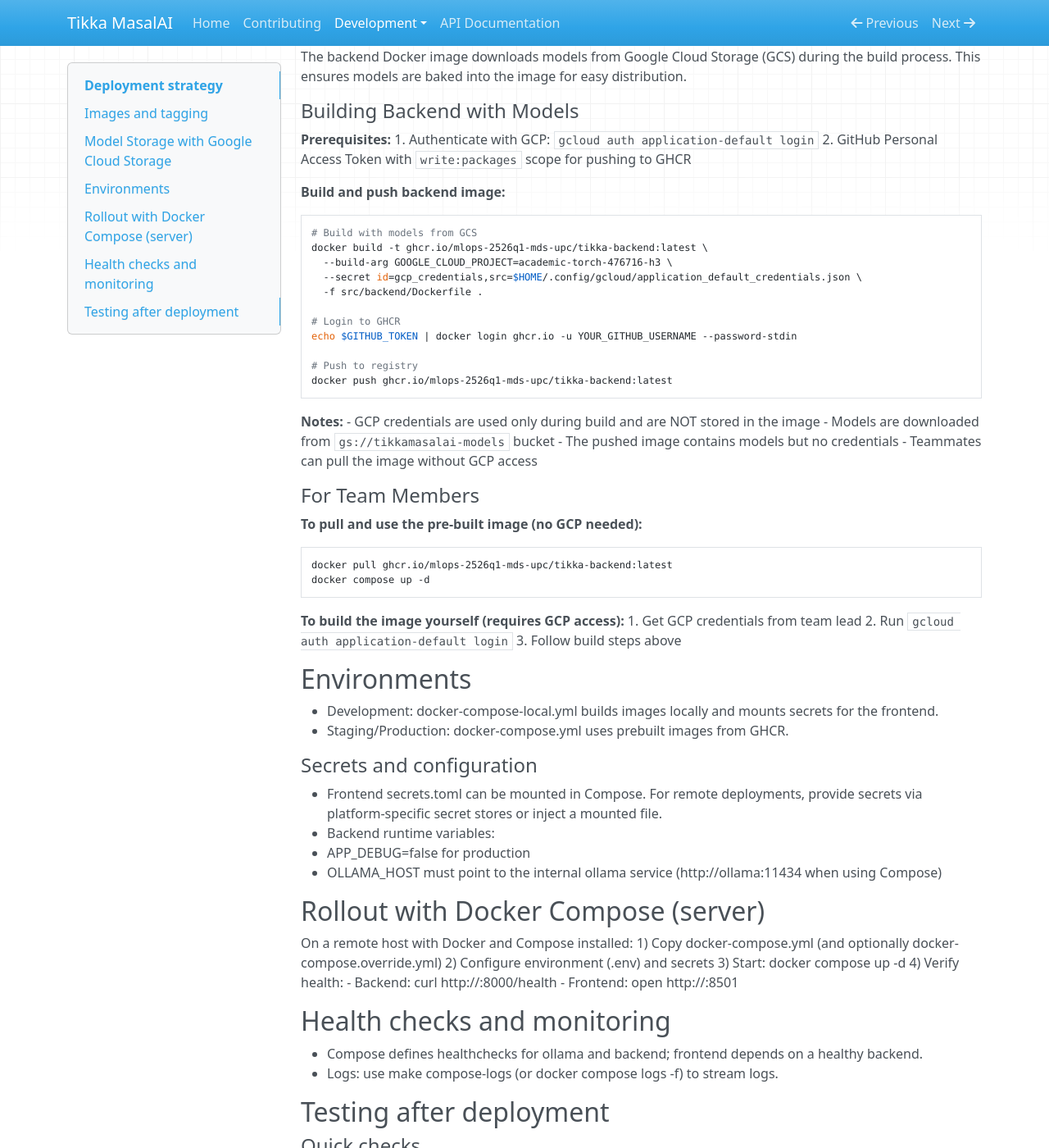
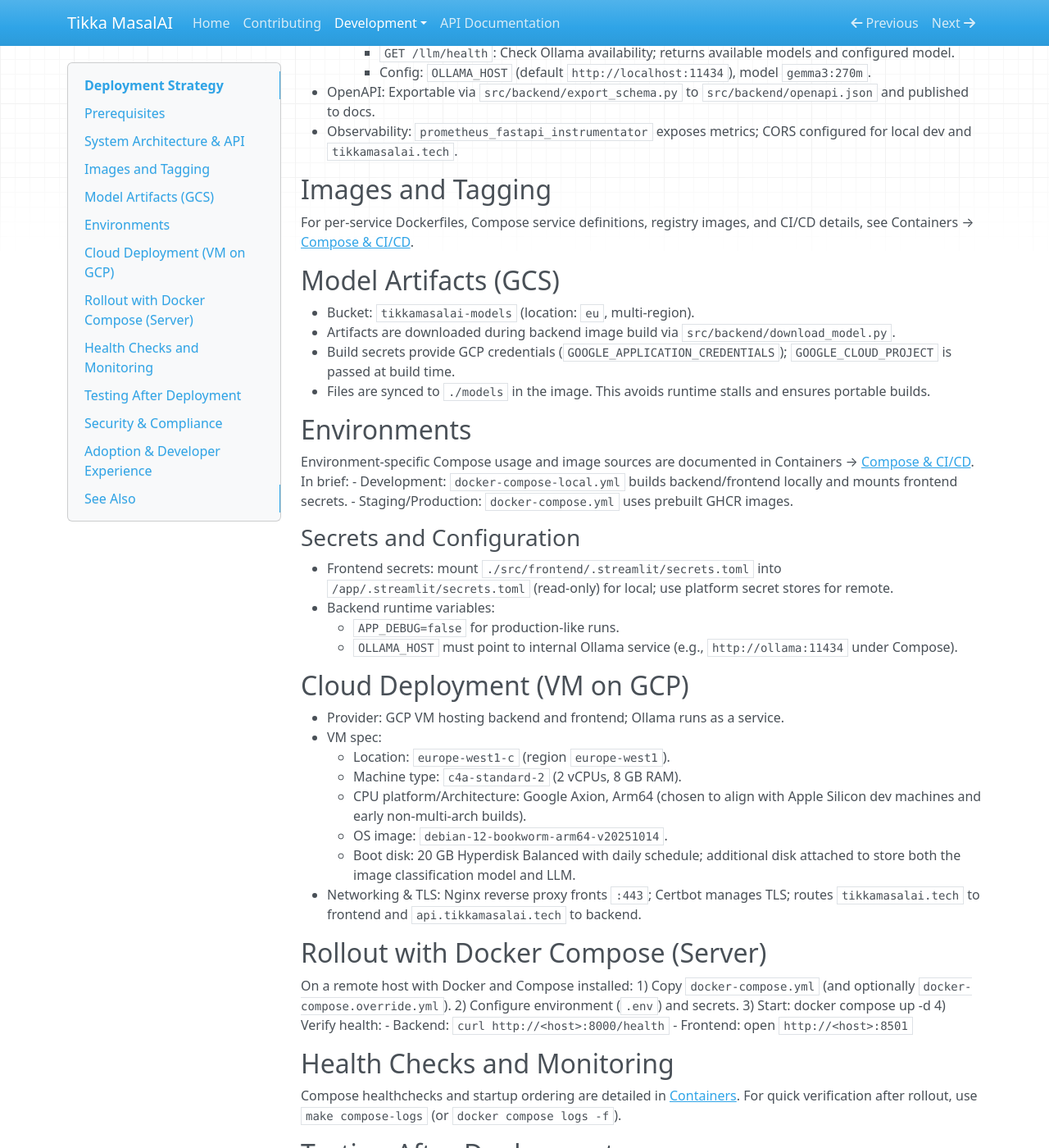
Before and after one commit to mlops-2526q1-mds-upc/TikkaMasalAI, an MkDocs documentation site: the page built from docs/docs/development/deployment.md, in a window 1280 px wide and 1400 px high, scrolled down 591 px. Shown: the whole window at 82% size. Built offline with MkDocs 1.6.1, drawn with Linux system fonts in a browser that asks for light colours; nearby versions of some CDN libraries; some of the changed text lies outside the part shown.

Commit message:
chore: Updated documentation to current project state and merged duplicate documentation info

````diff
--- a/docs/docs/development/deployment.md
+++ b/docs/docs/development/deployment.md
@@ -1,108 +1,90 @@
-# Deployment strategy
+# Deployment Strategy
 
-This project deploys as a small stack of containers: ollama, backend (FastAPI), and frontend (Streamlit). You can run locally with Compose or push images to a registry (GHCR) for remote environments.
+This project deploys a small, containerized stack: backend (FastAPI), frontend (Streamlit), and an Ollama service for LLM helpers. You can run locally with Docker Compose or push images to GHCR for remote environments.
 
-## Images and tagging
+## Prerequisites
+- Docker and Docker Compose installed
+- Node.js ≥ 20 (for `make api-docs` / Redoc build)
+- Bruno CLI (`bru`) on PATH for API tests (optional)
+- Python 3.10+ and `uv` for local tooling
 
-- Frontend Dockerfile: `src/frontend/Dockerfile`
-- Backend Dockerfile: `src/backend/Dockerfile`
-- Local builds (no push):
-    - `make build-backend-docker`
-    - `make build-frontend-docker`
-- Run locally (single service):
-    - `make run-backend-docker` (binds 8000)
-    - `make run-frontend-docker` (binds 8501)
+## System Architecture & API
+- Framework: FastAPI app (`src/backend/app.py`) with CORS and Prometheus metrics.
+- Routers under `src/backend/routers/`:
+    - `predict.py` (prefix `/predict`):
+        - `POST /predict`: Classify uploaded image (multipart `image`).
+        - `POST /predict/explain`: Return attention heatmap + prediction metadata.
+        - Model + processor lazy-loaded via `@lru_cache`; device auto-selected (MPS → CUDA → CPU).
+    - `dashboard.py`: `GET /dashboard` HTML metrics dashboard fed by Prometheus `/metrics`.
+    - `llm.py` (prefix `/llm`):
+        - `POST /llm/generate`: Generate text from prompt (JSON: `prompt`, `temperature`, `max_tokens`).
+        - `GET /llm/health`: Check Ollama availability; returns available models and configured model.
+        - Config: `OLLAMA_HOST` (default `http://localhost:11434`), model `gemma3:270m`.
+- OpenAPI: Exportable via `src/backend/export_schema.py` to `src/backend/openapi.json` and published to docs.
+- Observability: `prometheus_fastapi_instrumentator` exposes metrics; CORS configured for local dev and `tikkamasalai.tech`.
 
-#### Registry
-- GHCR namespace: ghcr.io/mlops-2526q1-mds-upc
-- Push latest multi-arch (arm64) images:
-    - make push-backend-docker
-    - make push-frontend-docker
+## Images and Tagging
+For per-service Dockerfiles, Compose service definitions, registry images, and CI/CD details, see Containers → [Compose & CI/CD](./containers.md).
 
-## Model Storage with Google Cloud Storage
-
-The backend Docker image downloads models from Google Cloud Storage (GCS) during the build process. This ensures models are baked into the image for easy distribution.
-
-#### Building Backend with Models
-
-**Prerequisites:**
-1. Authenticate with GCP: `gcloud auth application-default login`
-2. GitHub Personal Access Token with `write:packages` scope for pushing to GHCR
-
-**Build and push backend image:**
-```bash
-# Build with models from GCS
-docker build -t ghcr.io/mlops-2526q1-mds-upc/tikka-backend:latest \
-  --build-arg GOOGLE_CLOUD_PROJECT=academic-torch-476716-h3 \
-  --secret id=gcp_credentials,src=$HOME/.config/gcloud/application_default_credentials.json \
-  -f src/backend/Dockerfile .
-
-# Login to GHCR
-echo $GITHUB_TOKEN | docker login ghcr.io -u YOUR_GITHUB_USERNAME --password-stdin
-
-# Push to registry
-docker push ghcr.io/mlops-2526q1-mds-upc/tikka-backend:latest
-```
-
-**Notes:**
-- GCP credentials are used only during build and are NOT stored in the image
-- Models are downloaded from `gs://tikkamasalai-models` bucket
-- The pushed image contains models but no credentials
-- Teammates can pull the image without GCP access
-
-#### For Team Members
-
-**To pull and use the pre-built image (no GCP needed):**
-```bash
-docker pull ghcr.io/mlops-2526q1-mds-upc/tikka-backend:latest
-docker compose up -d
-```
-
-**To build the image yourself (requires GCP access):**
-1. Get GCP credentials from team lead
-2. Run `gcloud auth application-default login`
-3. Follow build steps above
+## Model Artifacts (GCS)
+- Bucket: `tikkamasalai-models` (location: `eu`, multi‑region).
+- Artifacts are downloaded during backend image build via `src/backend/download_model.py`.
+- Build secrets provide GCP credentials (`GOOGLE_APPLICATION_CREDENTIALS`); `GOOGLE_CLOUD_PROJECT` is passed at build time.
+- Files are synced to `./models` in the image. This avoids runtime stalls and ensures portable builds.
 
 ## Environments
-- Development: docker-compose-local.yml builds images locally and mounts secrets for the frontend.
-- Staging/Production: docker-compose.yml uses prebuilt images from GHCR.
+Environment-specific Compose usage and image sources are documented in Containers → [Compose & CI/CD](./containers.md). In brief:
+- Development: `docker-compose-local.yml` builds backend/frontend locally and mounts frontend secrets.
+- Staging/Production: `docker-compose.yml` uses prebuilt GHCR images.
 
-#### Secrets and configuration
-- Frontend secrets.toml can be mounted in Compose. For remote deployments, provide secrets via platform-specific secret stores or inject a mounted file.
+### Secrets and Configuration
+- Frontend secrets: mount `./src/frontend/.streamlit/secrets.toml` into `/app/.streamlit/secrets.toml` (read-only) for local; use platform secret stores for remote.
 - Backend runtime variables:
-  - APP_DEBUG=false for production
-  - OLLAMA_HOST must point to the internal ollama service (http://ollama:11434 when using Compose)
+    - `APP_DEBUG=false` for production-like runs.
+    - `OLLAMA_HOST` must point to internal Ollama service (e.g., `http://ollama:11434` under Compose).
 
-## Rollout with Docker Compose (server)
+## Cloud Deployment (VM on GCP)
+- Provider: GCP VM hosting backend and frontend; Ollama runs as a service.
+- VM spec:
+    - Location: `europe-west1-c` (region `europe-west1`).
+    - Machine type: `c4a-standard-2` (2 vCPUs, 8 GB RAM).
+    - CPU platform/Architecture: Google Axion, Arm64 (chosen to align with Apple Silicon dev machines and early non-multi-arch builds).
+    - OS image: `debian-12-bookworm-arm64-v20251014`.
+    - Boot disk: 20 GB Hyperdisk Balanced with daily schedule; additional disk attached to store both the image classification model and LLM.
+- Networking & TLS: Nginx reverse proxy fronts `:443`; Certbot manages TLS; routes `tikkamasalai.tech` to frontend and `api.tikkamasalai.tech` to backend.
 
+## Rollout with Docker Compose (Server)
 On a remote host with Docker and Compose installed:
-1) Copy docker-compose.yml (and optionally docker-compose.override.yml)
-2) Configure environment (.env) and secrets
+1) Copy `docker-compose.yml` (and optionally `docker-compose.override.yml`).
+2) Configure environment (`.env`) and secrets.
 3) Start:
-   docker compose up -d
+     docker compose up -d
 4) Verify health:
-   - Backend: curl http://<host>:8000/health
-   - Frontend: open http://<host>:8501
+     - Backend: `curl http://<host>:8000/health`
+     - Frontend: open `http://<host>:8501`
 
-## Health checks and monitoring
+## Health Checks and Monitoring
+Compose healthchecks and startup ordering are detailed in [Containers](./containers.md). For quick verification after rollout, use `make compose-logs` (or `docker compose logs -f`).
 
-- Compose defines healthchecks for ollama and backend; frontend depends on a healthy backend.
-- Logs: use make compose-logs (or docker compose logs -f) to stream logs.
+## Testing After Deployment
+- Quick checks:
+    - Backend health: `curl http://<host>:8000/health` → 200
+    - Frontend: available at `http://<host>:8501`
+- Full guidance: Development → [Testing](./testing.md)
+    - Unit tests: `make test`
+    - API tests (Bruno): `make test-local-api`, `make test-deployed-api`
 
-## Testing after deployment
+## Security & Compliance
+- Data handling: Images uploaded via multipart form; processed transiently in-memory; no persistence by default.
+- Access control: Public API at `https://api.tikkamasalai.tech` (demo scope).
+- CORS: Origins allowed for local and production domains.
+- Secrets: Follow `CONTRIBUTING.md`; never commit credentials. Use env vars or secret stores.
+- Future hardening: Consider HTTPS enforcement details (already via Nginx), rate limiting, and auth if usage expands.
 
-#### Quick checks
-- **Backend Health**: curl http://<host>:8000/health should return 200
-- **Frontend**: open http://<host>:8501
+## Adoption & Developer Experience
+- Ease of use: Simple multipart upload; predictable JSON responses; OpenAPI published via `make api-docs`.
+- Versioning: Routes are currently unversioned (e.g., `/predict`). Versioning the API is a potential future enhancement.
 
-#### Unit tests
-- Run locally before shipping: make test (see Development → Testing for details)
-
-#### API tests (Bruno)
-- The request collection lives in tikkamasalai-requests/
-- For a deployed environment, configure tikkamasalai-requests/environments/production.bru with your base URL and secrets, then run:
-    - make test-deployed-api
-- For local stacks:
-    - make test-local-api
-
-See Development → Testing for more details and CLI examples.
+## See Also
+- Containers & Compose details: [Containers](./containers.md)
+- CI/CD, multi-arch builds, registry, and VM rollout: [Component Delivery](./containers.md)
````
Also changed, not shown: CONTRIBUTING.md (+3 -1 lines), docs/README.md (+7 -5 lines), docs/docs/development/code_style.md (+3 -1 lines), docs/docs/development/containers.md (+89 -58 lines), docs/docs/development/model_deployment_api.md (deleted, +0 -96 lines), docs/docs/development/model_deployment_component_delivery.md (deleted, +0 -110 lines), docs/docs/development/ruff_ci.md (+2 -0 lines), docs/docs/development/testing.md (+1 -0 lines), README.md.
